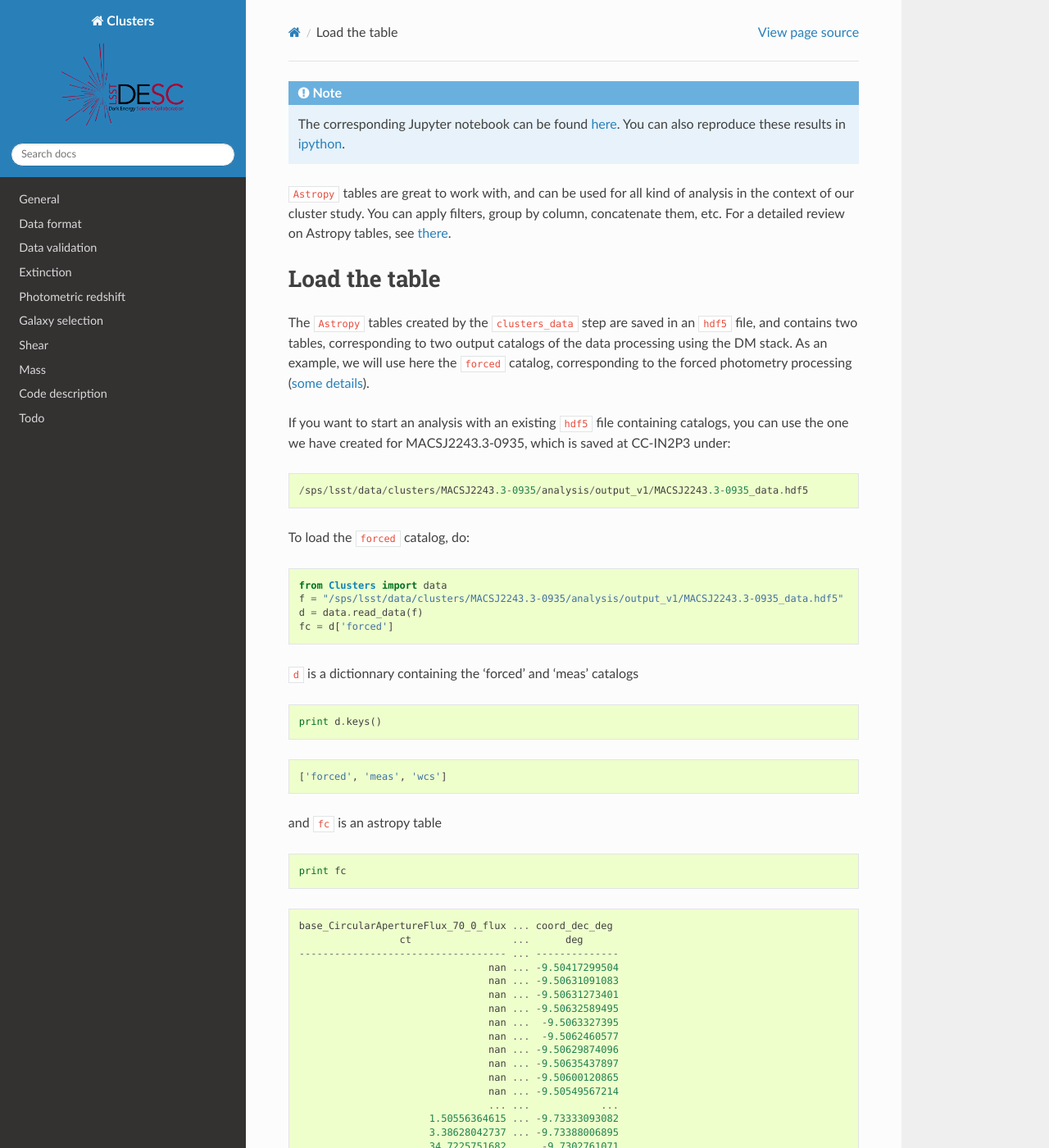
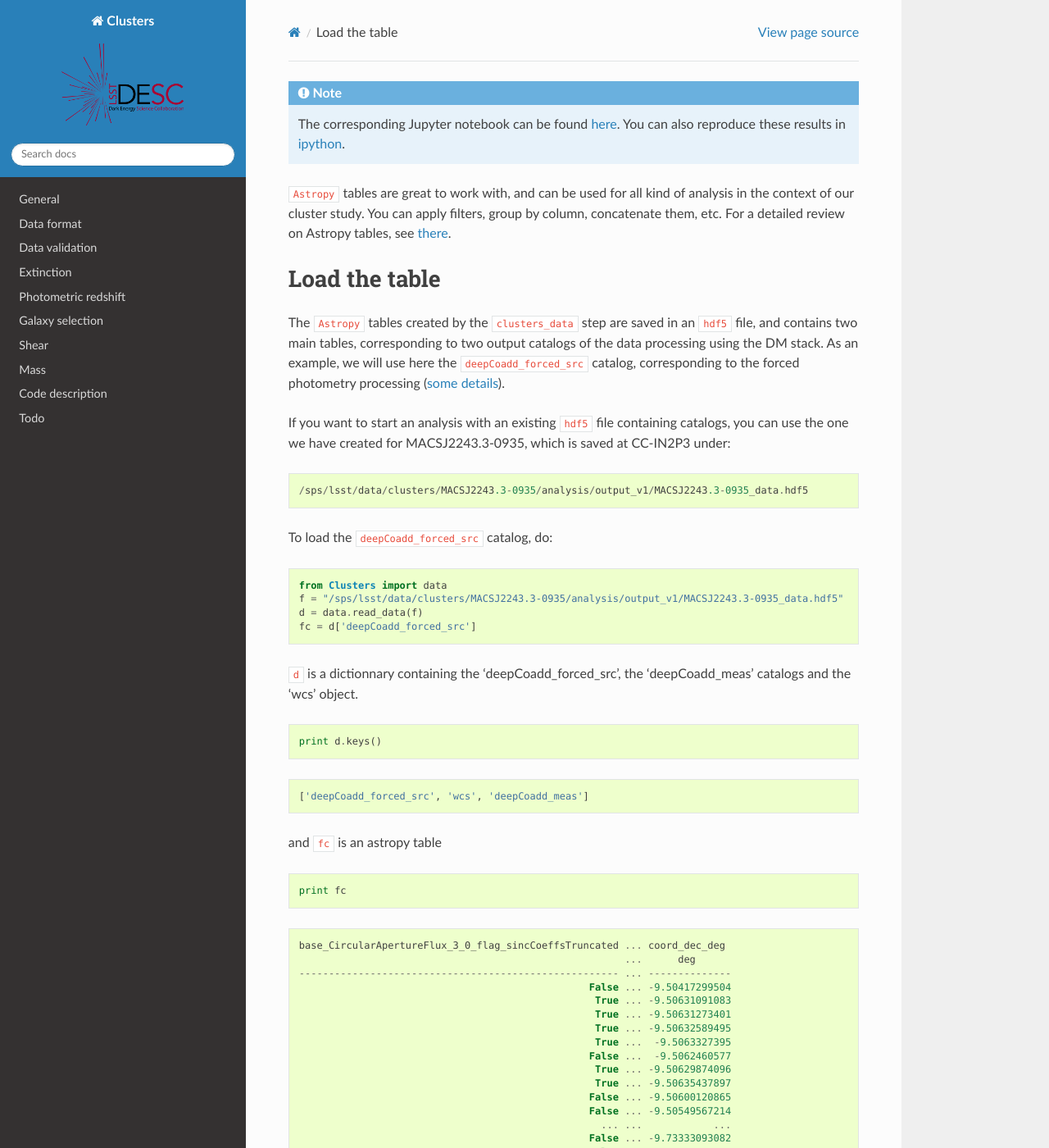
Before and after one commit to nicolaschotard/Clusters, a Sphinx documentation site: the page built from docs/source/data_tuto.rst, in a window 1280 px wide and 1400 px high. Shown: the whole window at 82% size. Built offline with Sphinx 7.4.7 and the Read the Docs theme 2.0.0, drawn with Linux system fonts in a browser that asks for light colours; some of the changed text lies outside the part shown.

Commit message:
Update the tutorial

```diff
--- a/docs/source/data_tuto.rst
+++ b/docs/source/data_tuto.rst
@@ -11,9 +11,9 @@ Load the table
 ~~~~~~~~~~~~~~
 
 The ``Astropy`` tables created by the ``clusters_data`` step are saved
-in an ``hdf5`` file, and contains two tables, corresponding to two
+in an ``hdf5`` file, and contains two main tables, corresponding to two
 output catalogs of the data processing using the DM stack. As an
-example, we will use here the ``forced`` catalog, corresponding to the
+example, we will use here the ``deepCoadd_forced_src`` catalog, corresponding to the
 forced photometry processing (`some details
 <https://confluence.lsstcorp.org/display/DM/S15+Multi-Band+Coadd+Processing+Prototype>`_).
 
@@ -21,16 +21,16 @@ If you want to start an analysis with an existing ``hdf5`` file containing catal
 
   /sps/lsst/data/clusters/MACSJ2243.3-0935/analysis/output_v1/MACSJ2243.3-0935_data.hdf5
 
-To load the ``forced`` catalog, do:
+To load the ``deepCoadd_forced_src`` catalog, do:
 
 .. code:: python
 
     from Clusters import data
     f = "/sps/lsst/data/clusters/MACSJ2243.3-0935/analysis/output_v1/MACSJ2243.3-0935_data.hdf5"
     d = data.read_data(f)
-    fc = d['forced']
+    fc = d['deepCoadd_forced_src']
 
-``d`` is a dictionnary containing the 'forced' and 'meas' catalogs
+``d`` is a dictionnary containing the 'deepCoadd_forced_src', the 'deepCoadd_meas' catalogs and the 'wcs' object.
 
 .. code:: python
 
@@ -39,7 +39,7 @@ To load the ``forced`` catalog, do:
 
 .. parsed-literal::
 
-    ['forced', 'meas', 'wcs']
+    ['deepCoadd_forced_src', 'wcs', 'deepCoadd_meas']
 
 
 and ``fc`` is an astropy table
@@ -51,30 +51,30 @@ and ``fc`` is an astropy table
 
 .. parsed-literal::
 
-    base_CircularApertureFlux_70_0_flux ... coord_dec_deg
-                     ct                 ...      deg
-    ----------------------------------- ... --------------
-                                    nan ... -9.50417299504
-                                    nan ... -9.50631091083
-                                    nan ... -9.50631273401
-                                    nan ... -9.50632589495
-                                    nan ...  -9.5063327395
-                                    nan ...  -9.5062460577
-                                    nan ... -9.50629874096
-                                    nan ... -9.50635437897
-                                    nan ... -9.50600120865
-                                    nan ... -9.50549567214
-                                    ... ...            ...
-                          1.50556364615 ... -9.73333093082
-                          3.38628042737 ... -9.73388006895
-                          34.7225751682 ...  -9.7302761071
-                          34.9437715002 ... -9.73010079525
-                          33.6814404931 ... -9.72701283749
-                          30.9058971442 ...  -9.7273114286
-                         -57.1279619848 ... -9.91085559972
-                          -8.0121195399 ... -9.91084514606
-                         -7.38991968287 ...  -9.8851539436
-                         -20.8298629206 ... -9.88578472829
+    base_CircularApertureFlux_3_0_flag_sincCoeffsTruncated ... coord_dec_deg
+                                                           ...      deg
+    ------------------------------------------------------ ... --------------
+                                                     False ... -9.50417299504
+                                                      True ... -9.50631091083
+                                                      True ... -9.50631273401
+                                                      True ... -9.50632589495
+                                                      True ...  -9.5063327395
+                                                     False ...  -9.5062460577
+                                                      True ... -9.50629874096
+                                                      True ... -9.50635437897
+                                                     False ... -9.50600120865
+                                                     False ... -9.50549567214
+                                                       ... ...            ...
+                                                     False ... -9.73333093082
+                                                     False ... -9.73388006895
+                                                     False ...  -9.7302761071
+                                                     False ... -9.73010079525
+                                                     False ... -9.72701283749
+                                                     False ...  -9.7273114286
+                                                     False ... -9.91085559972
+                                                     False ... -9.91084514606
+                                                     False ...  -9.8851539436
+                                                     False ... -9.88578472829
     Length = 1050500 rows
 
 
@@ -172,7 +172,7 @@ and plot them against each other
 
 .. parsed-literal::
 
-    <matplotlib.text.Text at 0x7f740ee46090>
+    <matplotlib.text.Text at 0x7f304d91ad10>
 
 
 
@@ -190,7 +190,7 @@ A few standard filters have been implemented in ``data`` and can be used directl
 .. code:: python
 
     data_filtered = data.filter_table(d)
-    fc_filtered = data_filtered['forced']
+    fc_filtered = data_filtered['deepCoadd_forced_src']
 
 The same plot as in the above example now looks like
 
@@ -208,7 +208,7 @@ The same plot as in the above example now looks like
 
 .. parsed-literal::
 
-    <matplotlib.text.Text at 0x7f740f87f490>
+    <matplotlib.text.Text at 0x7f319f02ce10>
 
 
 
@@ -255,7 +255,7 @@ Add it to the initial table and plot it against the initial magnitude (for the `
 
 .. parsed-literal::
 
-    <matplotlib.text.Text at 0x7f740f002910>
+    <matplotlib.text.Text at 0x7f3159784290>
 
 
 
@@ -264,3 +264,20 @@ Add it to the initial table and plot it against the initial magnitude (for the `
 
 
 You can also add several columns using ``fc.add_columns([Columns(...), Columns(...), etc])``.
+
+Filter around the cluter center
+~~~~~~~~~~~~~~~~~~~~~~~~~~~~~~~
+
+If you only want to work on a sample of galaxies center around the cluster at a certain radius, do:
+
+.. code:: python
+
+    config = data.load_config('/sps/lsst/data/clusters/MACSJ2243.3-0935/analysis/output_v1/MACSJ2243.3-0935.yaml')
+    fc_filtered_2 = data.filter_around(fc_filtered, config, exclude_outer=25, exclude_inner=3, plot=True, unit='arcmin')
+
+
+
+.. image:: data_tuto_files/data_tuto_32_0.png
+
+
+The output of ``filter_around`` is a filtered data table.
```
Also changed, not shown: other parts of docs/source/data_tuto.rst (+1 -1 lines), docs/source/data_tuto.ipynb, docs/source/data_tuto_files/data_tuto_32_0.png (added).
